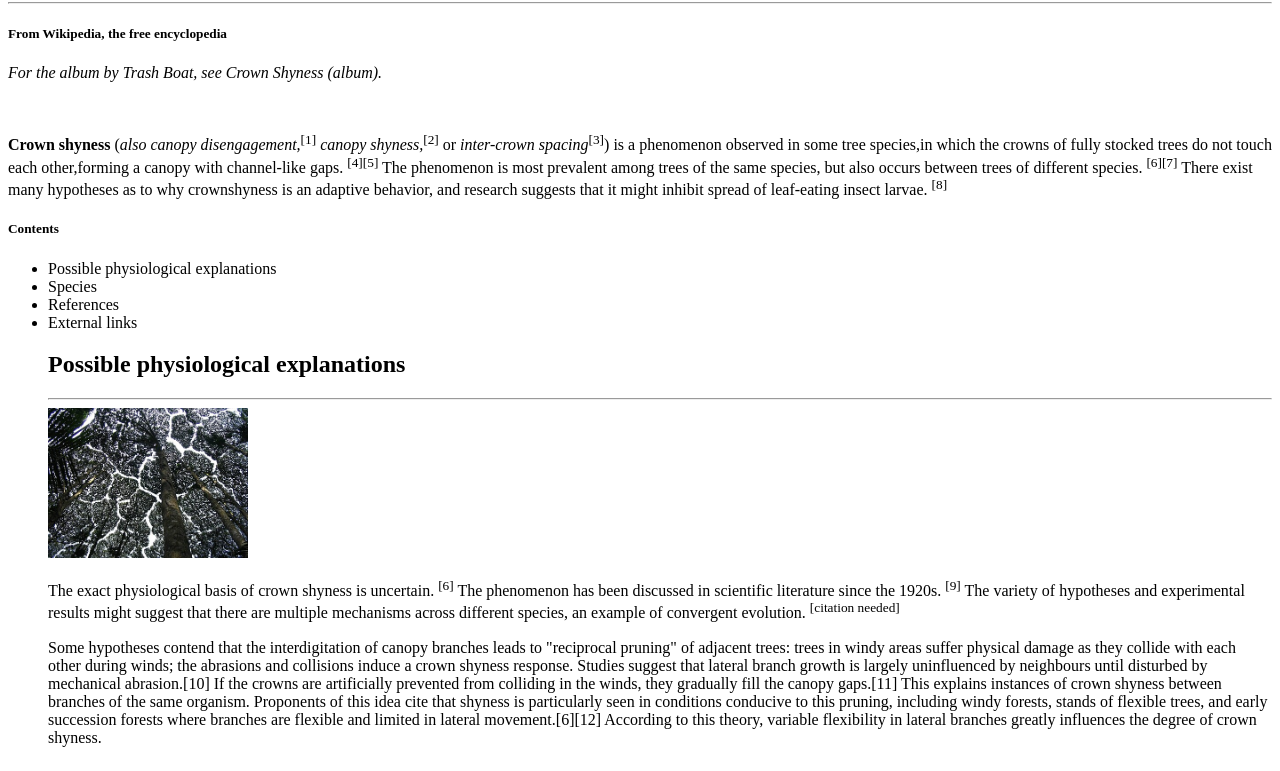
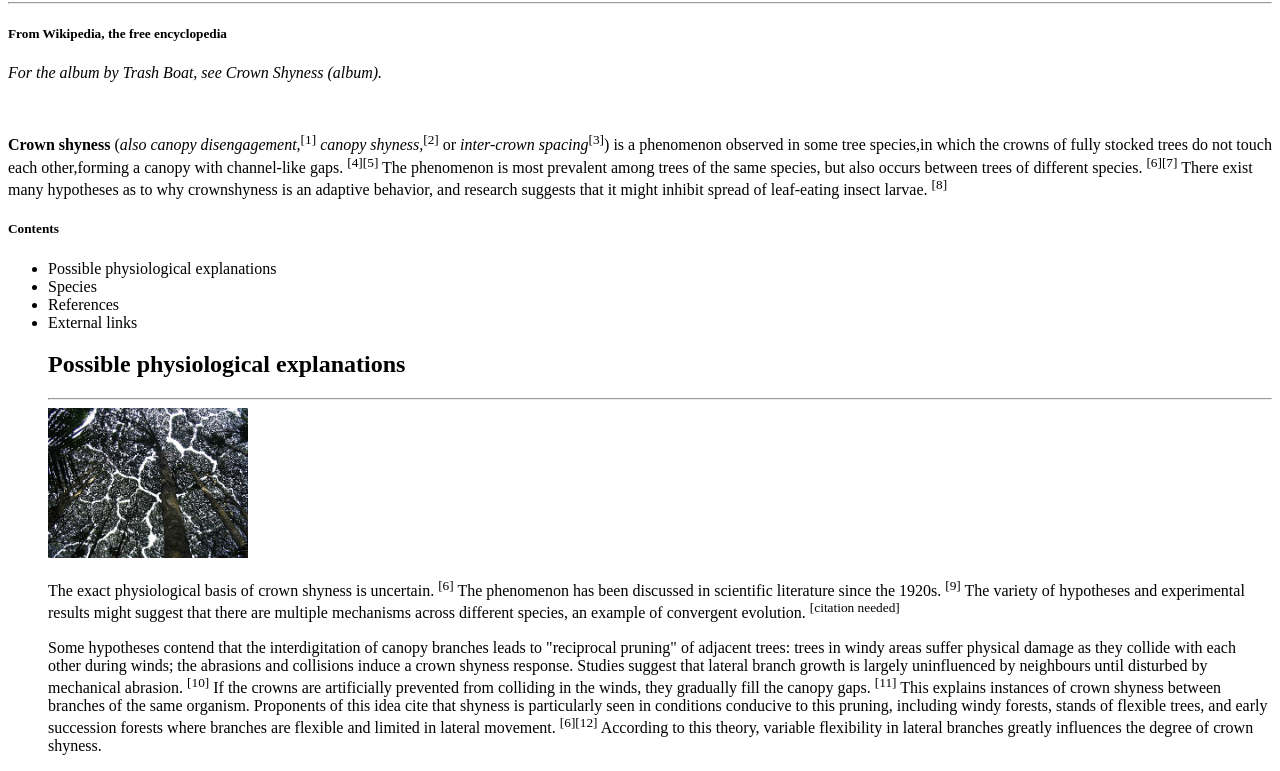
Before and after one commit to Octavious2825/Octavious2825.github.io, a plain HTML site: page wiki-page-1/index.html in a window 1280 px wide. Shown: the part 78-849 px from the top of the page. Drawn offline with Linux system fonts and the light colour scheme.

Commit message:
fix wiki page

```diff
--- a/wiki-page-1/index.html
+++ b/wiki-page-1/index.html
@@ -26,8 +26,7 @@
         There exist many hypotheses as to why crownshyness is an adaptive
         behavior, and research suggests that it might inhibit spread of
         leaf-eating insect larvae.
-            <sup>[8]</sup>
-       </p>
+        <sup>[8]</sup></p>
         <h5><b>Contents</b></h5>
         <ul>
             <li>Possible physiological explanations</li>
@@ -58,16 +57,20 @@
                 areas suffer physical damage as they collide with each other during
                 winds; the abrasions and collisions induce a crown shyness response.
                 Studies suggest that lateral branch growth is largely uninfluenced
-            by neighbours until disturbed by mechanical abrasion.[10] If the
-            crowns are artificially prevented from colliding in the winds,
-            they gradually fill the canopy gaps.[11] This explains instances
-            of crown shyness between branches of the same organism. Proponents
-            of this idea cite that shyness is particularly seen in conditions
-            conducive to this pruning, including windy forests, stands of
-            flexible trees, and early succession forests where branches are
-            flexible and limited in lateral movement.[6][12] According to this
-            theory, variable flexibility in lateral branches greatly influences
-            the degree of crown shyness.
+                by neighbours until disturbed by mechanical abrasion.
+                <sup>[10]</sup>
+                If the crowns are artificially prevented from
+                colliding in the winds, they gradually fill the canopy gaps.
+                <sup>[11]</sup>
+                This explains instances of crown shyness between branches of the
+                same organism. Proponents of this idea cite that shyness is
+                particularly seen in conditions conducive to this pruning,
+                including windy forests, stands of flexible trees, and early
+                succession forests where branches are flexible and limited in
+                lateral movement.
+                <sup>[6][12]</sup>
+                According to this theory, variable flexibility in lateral branches
+        greatly influences the degree of crown shyness.
     </p>
     </body>
 </html>
```
Lines whose indentation alone changed are shown as unchanged.
